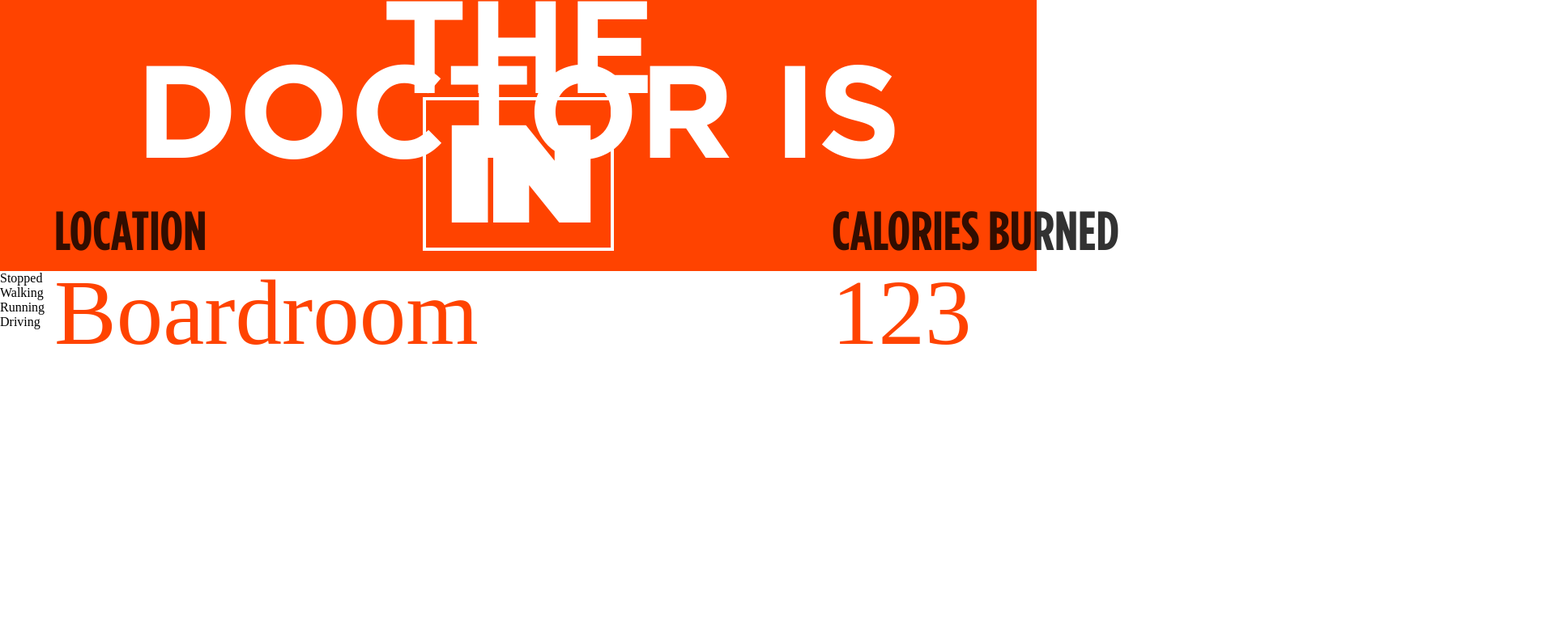
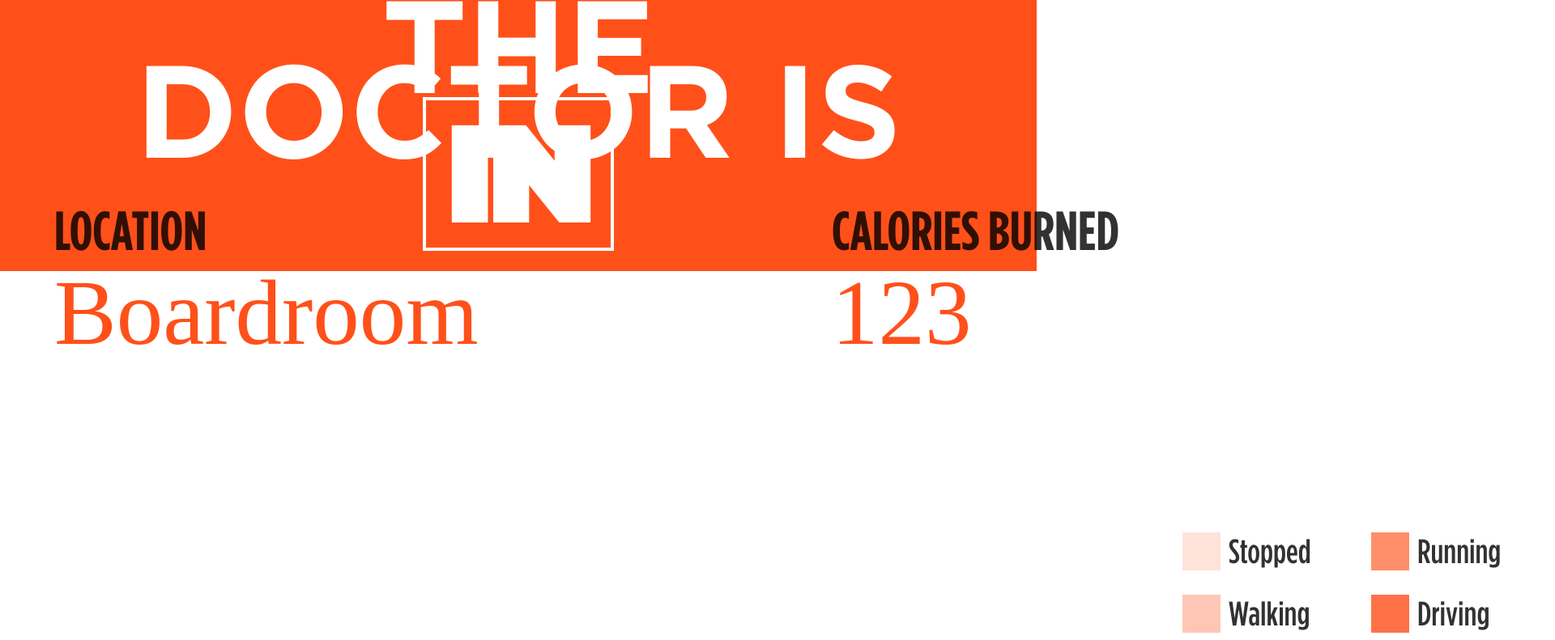
Before and after one commit to Aldaviva/alagulytics, a website: page public/index.html in a window 1280 px wide. Shown: the part 65-856 px from the top of the page at 81% size, 1920 px wide, since content can reach past the window. Before the commit the page ends 800 px from the top, so only its background shows below. Drawn offline with Linux system fonts and the light colour scheme; no server answers; a web font is replaced by a local one.

Commit message:
activityState graph styling

```diff
--- a/public/index.html
+++ b/public/index.html
@@ -22,7 +22,9 @@
 			</div>
 
 			<div class="activityState">
-				<div class="graph"></div>
+				<div class="graph">
+					<div style="left: 20px; right: 100px" class="running"></div>
+				</div>
 				<div class="legend">
 					<div class="stopped">
 						<span />
--- a/public/scripts/main.js
+++ b/public/scripts/main.js
@@ -3,7 +3,7 @@ var endTime = +new Date();
 
 var API_ROOT = '/cgi-bin/';
 
-//main();
+main();
 
 function main(){
 	renderLocation();
@@ -31,7 +31,7 @@ function renderLocation(){
 				$.getJSON(API_ROOT+'/events/geofence?limit=1&sort=-time'+getDateFilter())
 					.done(function(events){
 						var geofence = events[0].value;
-						locationValueEl.text(geofence;)
+						locationValueEl.text(geofence);
 					});
 			}
 		});
@@ -60,14 +60,23 @@ function renderStepsGraph(){
 }
 
 function renderActivityGraph(){
+	var activityEnum = {
+		"-1": "unknown",
+		"0": "stopped",
+		"1": "walking",
+		"2": "running",
+		"3": "driving",
+		"4": "unused"
+	};
 	var graphEl = $('.activityState .graph');
+	graphEl.empty();
 
 	$.getJSON(API_ROOT+'/events/activityState?sort=+time&'+getDateFilter())
 		.done(function(events){
 			var previousEventEl = null;
 			_.each(events, function(event){
 				var pixelOffset = (event.time - startTime)/(endTime - startTime)*graphEl.width();
-				var eventEl = $('<div>').css({
+				var eventEl = $('<div>', { class: activityEnum[String(event.value)] }).css({
 					left: pixelOffset
 				});
 
--- /dev/null
+++ b/public/styles/activityState.less
@@ -0,0 +1,81 @@
+.activityState {
+	position: absolute;
+	left: @gutter;
+	top: 323px;
+	position: relative;
+	width: 1920px - (2 * @gutter);
+	height: 133px;
+
+	.graph {
+		position: relative;
+		width: 1343px;
+		height: inherit;
+
+		div {
+			position: absolute;
+			top: 0;
+			bottom: 0;
+		}
+
+		.colorize(@color){
+			background-color: @color;
+		}
+
+		.applyColors();
+	}
+
+	.legend {
+		@swatch_size: 47px;
+
+		position: absolute;
+		right: 0;
+		height: inherit;
+		top: 0;
+		width: 450px;
+		column-count: 2;
+
+		span {
+			width: @swatch_size;
+			height: @swatch_size;
+			display: inline-block;
+		}
+
+		.colorize(@color){
+			span {
+				background-color: @color;
+			}
+		}
+
+		div {
+			text-indent: @swatch_size + 10px;
+			font: 42px "Gotham Condensed";
+			opacity: 0.80;
+		}
+
+		.stopped, .running {
+			margin-bottom: 30px;
+		}
+
+		.applyColors();
+
+	}
+
+	.applyColors(){
+		.stopped {
+			.colorize(fade(@orange, 20));
+		}
+
+		.walking {
+			.colorize(fade(@orange, 40));
+		}
+
+		.running {
+			.colorize(fade(@orange, 80));
+		}
+
+		.driving {
+			.colorize(fade(@orange, 100));
+		}
+	}
+
+}
--- a/public/styles/all.less
+++ b/public/styles/all.less
@@ -5,3 +5,4 @@
 
 @import "header.less";
 @import "page.less";
+@import "activityState.less";
--- a/public/styles/definitions.less
+++ b/public/styles/definitions.less
@@ -1,2 +1,4 @@
 //@orange: #ff4300;
-@orange: #ff6536;
+@orange: #ff501a;
+
+@gutter: 67px;
--- a/public/styles/page.less
+++ b/public/styles/page.less
@@ -1,7 +1,7 @@
 .location, .calories {
 	position: absolute;
 	top: 312px;
-	width: 960px;
+	width: 885px;
 
 	h1 {
 		color: black;
@@ -18,9 +18,9 @@
 }
 
 .location {
-	left: 67px;
+	left: @gutter;
 }
 
 .calories {
-	left: 67px + 960px;
+	left: @gutter + 960px;
 }
```
Also changed, not shown: public/styles/all.css.
